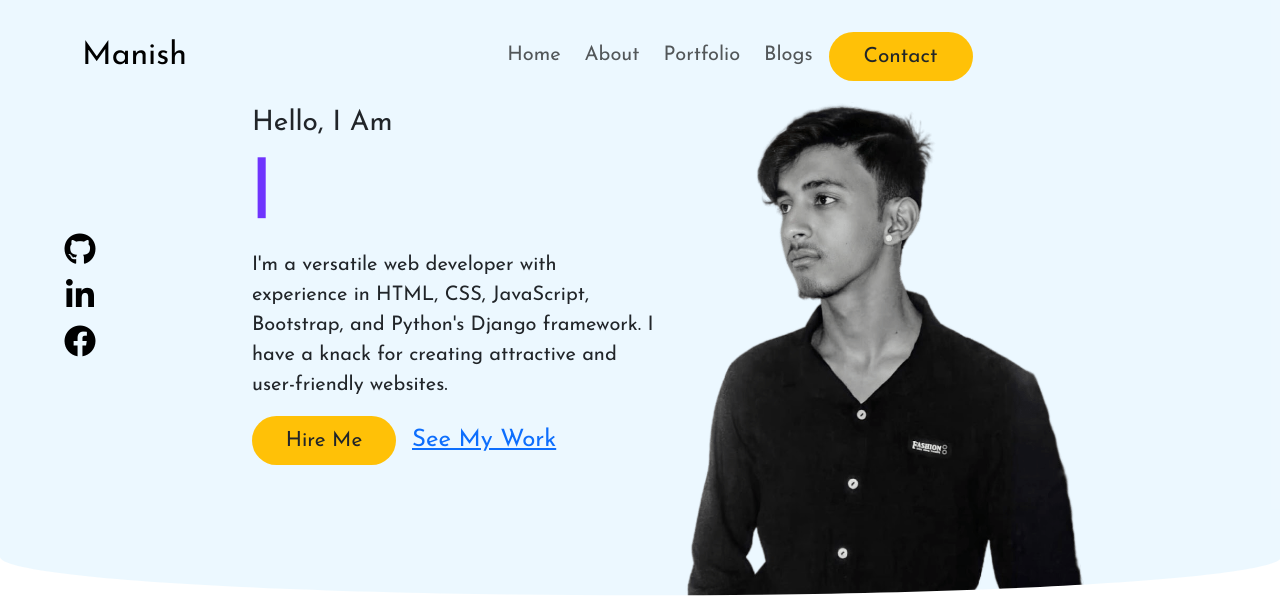
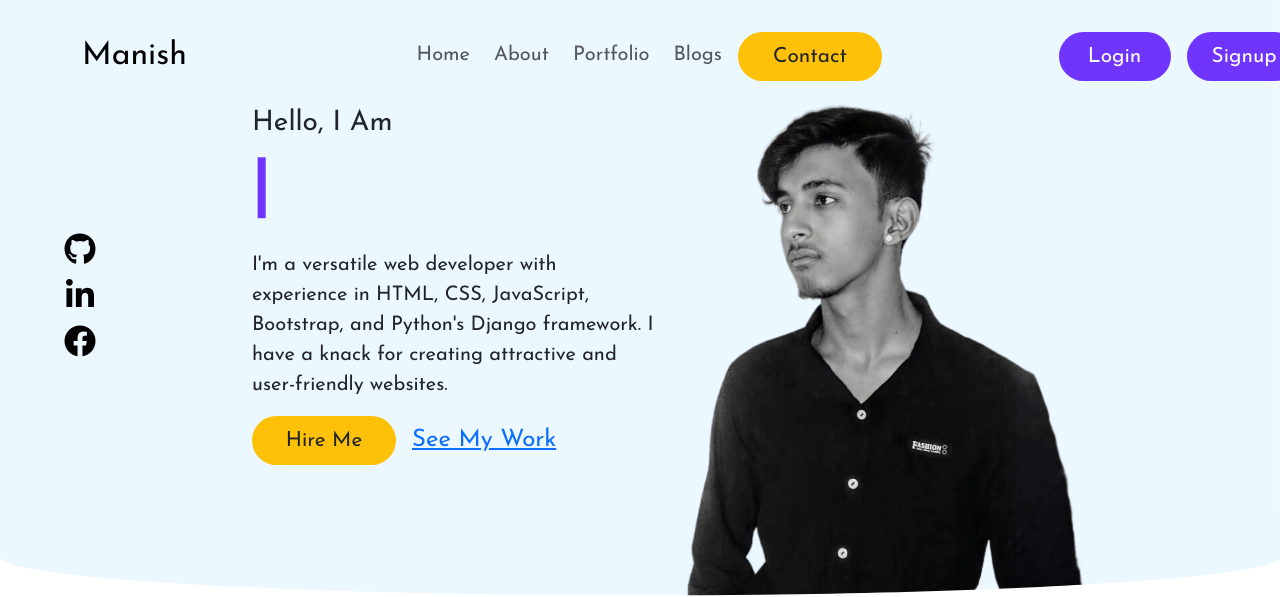
Before and after one commit to maniishbhusal/portfolio, a Django app: page / in a window 1280 px wide. Shown: the top 597 px of the page. Run offline with Django 4.2, Linux system fonts and the light colour scheme; data that the repository does not hold is empty.

Commit message:
Implement signup, login, and logout functionality

```diff
--- a/portfolio/urls.py
+++ b/portfolio/urls.py
@@ -8,4 +8,7 @@ urlpatterns = [
     path('blogs/', views.blogs_page, name='blogs_page'),
     path('blogs/<slug:slug>/', views.detailed_blog, name='detailed_blog'),
     path('contact/', views.contact, name='contact'),
+    path('signup/',views.signup,name='signup'),
+    path('login/',views.user_login,name='user_login'),
+    path('logout/',views.user_logout,name='user_logout'),
 ]
--- a/portfolio/views.py
+++ b/portfolio/views.py
@@ -1,6 +1,8 @@
-from django.shortcuts import render,redirect
+from django.shortcuts import render, redirect, HttpResponse
 from django.contrib import messages
 from .models import Portfolio, Blog, Contact
+from django.contrib.auth.models import User
+from django.contrib.auth import authenticate, login, logout
 
 
 # Create your views here.
@@ -49,8 +51,94 @@ def contact(request):
         email = request.POST['email']
         message = request.POST['message']
 
+        # Create a new Contact object with the provided data
         Contact.objects.create(name=name, email=email, message=message)
+
+        # Add a success message to the current request
         messages.success(request, 'Your message has been sent successfully')
+
+        # Redirect the user to the 'contact' page
         return redirect('contact')
 
+    # Render the 'contact.html' template if the request method is not 'POST'
     return render(request, 'portfolio/contact.html')
+
+
+def signup(request):
+    if request.method == 'POST':
+        full_name = request.POST['name'].split()
+        first_name = full_name[0]
+        if len(full_name) == 1:
+            last_name = ''
+        if len(full_name) == 2:
+            last_name = full_name[1]
+        if len(full_name) > 2:
+            last_name = full_name[1:]
+            last_name = ' '.join(last_name)
+        username = request.POST['username']
+        email = request.POST['email']
+        password = request.POST['password']
+        confirm_password = request.POST['confirm_password']
+
+        if password == confirm_password:
+            if User.objects.filter(username=username).exists():
+                # Add an information message to the current request
+                messages.info(request, 'Username already exists')
+
+                # Redirect the user to the 'home' page
+                return redirect('home')
+            elif User.objects.filter(email=email).exists():
+                # Add an information message to the current request
+                messages.info(request, 'Email already exists')
+
+                # Redirect the user to the 'home' page
+                return redirect('home')
+            else:
+                # Create a new User object with the provided data
+                user = User.objects.create_user(
+                    username=username, password=password, email=email)
+                user.first_name = first_name
+                user.last_name = last_name
+                user.save()
+
+                # Add a success message to the current request
+                messages.success(request, 'User created successfully')
+
+                # Redirect the user to the 'home' page
+                return redirect('home')
+
+        else:
+            # Add an information message to the current request
+            messages.info(request, 'Password not matching')
+            return redirect('home')
+
+    # Return an HTTP response with the message "Page not found" if the request method is not 'POST'
+    return render(request, 'portfolio/404_error.html')
+
+
+def user_login(request):
+    if request.method == 'POST':
+        username = request.POST['username']
+        password = request.POST['password']
+
+        # Authenticate the user with the given username and password
+        user = authenticate(username=username, password=password)
+
+        # If the user is authenticated, log them in and redirect to the home page
+        if user is not None:
+            login(request, user)
+            messages.success(request, 'Login Successful')
+            return redirect('home')
+        # If the user is not authenticated, display an error message and redirect to the home page
+        else:
+            messages.info(request, 'Invalid Credentials')
+            return redirect('home')
+
+    # If the request method is not 'POST', render the 404 error page
+    return render(request, 'portfolio/404_error.html')
+
+
+def user_logout(request):
+    logout(request)
+    messages.success(request, 'Logout Successful')
+    return redirect('home')
--- a/static/css/style.css
+++ b/static/css/style.css
@@ -34,6 +34,20 @@ body {
 .button:hover {
   background-color: #6f34fe;
   color: white;
+}
+
+.button_login_signup{
+  background-color: #6f34fe;
+  color: white;
+  font-size: 1.3rem;
+  padding: 0.5rem 1.5rem;
+  width: 7rem;
+  border-radius: 30px;
+}
+
+.button_login_signup:hover{
+    background-color: #ffc107;
+    color: black;
 }
 
 .landing_page {
--- a/templates/navbar.html
+++ b/templates/navbar.html
@@ -25,9 +25,112 @@
           </ul>
         </div>
       </div>
+      {% if user.is_authenticated %}
+
+      <div class="col-md-1">
+        <div class="collapse navbar-collapse">
+          <ul class="navbar-nav px-5" style="margin-left:8rem;">
+            <li class="nav-item">
+                <!-- Default dropend button -->
+                <div class="dropdown">
+                  <button class="btn btn-lg dropdown-toggle" type="button" data-bs-toggle="dropdown" aria-expanded="false">
+                    @{{ request.user }}
+                  </button>
+                  <ul class="dropdown-menu" style="background-color:#ecf8fff3;">
+                    <li><a href="{% url 'user_logout' %}" class="btn dropdown-item" type="button">Logout</a></li>
+                  </ul>
+                </div>
+            </li>
+          </ul>
+        </div>
+      </div>
+      {% else %}
+      <div class="col-md-2">
+        <div class="collapse navbar-collapse">
+          <ul class="navbar-nav ms-auto me-auto px-5">
+            <li class="nav-item">
+              <button type="button" class="btn button_login_signup" data-bs-toggle="modal"
+                data-bs-target="#loginModal">Login</button>
+            </li>
+            <li class="nav-item">
+              <button type="button" class="btn button_login_signup mx-3" data-bs-toggle="modal"
+                data-bs-target="#signupModal">Signup</button>
+            </li>
+          </ul>
+        </div>
+      </div>
+      {% endif %}
     </div>
   </div>
 </nav>
+
+<!-- Modal For Login Start -->
+<div class="modal fade" id="loginModal" tabindex="-1" aria-labelledby="loginModalLabel" aria-hidden="true">
+  <div class="modal-dialog">
+    <div class="modal-content">
+      <div class="modal-header">
+        <h1 class="modal-title fs-5" id="loginModalLabel">Login Here</h1>
+        <button type="button" class="btn-close" data-bs-dismiss="modal" aria-label="Close"></button>
+      </div>
+      <div class="modal-body">
+        <form action="{% url 'user_login' %}" method="post" autocomplete="off">
+          {% csrf_token %}
+          <div class="form-group mx-2">
+            <label for="username">Username:</label>
+            <input type="text" class="form-control p-2" name="username" id="username" placeholder="Enter a username">
+          </div>
+          <div class="form-group my-3 mx-2">
+            <label for="password">Password:</label>
+            <input type="password" class="form-control p-2" name="password" id="password" placeholder="Enter a password">
+          </div>
+          <button type="submit" class="btn button_login_signup my-2 mx-2 fs-5">Login</button>
+        </form>
+      </div>
+    </div>
+  </div>
+</div>
+<!-- Modal For Login End -->
+
+<!-- Modal For Signup Start -->
+<div class="modal fade" id="signupModal" tabindex="-1" aria-labelledby="signupModalLabel" aria-hidden="true">
+  <div class="modal-dialog">
+    <div class="modal-content">
+      <div class="modal-header">
+        <h1 class="modal-title fs-5" id="signupModalLabel">Signup Here</h1>
+        <button type="button" class="btn-close" data-bs-dismiss="modal" aria-label="Close"></button>
+      </div>
+      <div class="modal-body">
+        <form action="{% url 'signup' %}" method="post" autocomplete="off">
+          {% csrf_token %}
+          <div class="form-group mx-2">
+            <label for="name">Name:</label>
+            <input type="text" class="form-control p-2" name="name" id="name" placeholder="Enter your name" required>
+          </div>
+          <div class="form-group my-3 mx-2">
+            <label for="username">Username:</label>
+            <input type="text" class="form-control p-2" name="username" id="username" placeholder="Enter a username" required>
+          </div>
+          <div class="form-group my-3 mx-2">
+            <label for="email">Email:</label>
+            <input type="email" class="form-control p-2" name="email" id="email" placeholder="Enter your email" required>
+          </div>
+          <div class="form-group my-3 mx-2">
+            <label for="password">Password:</label>
+            <input type="password" class="form-control p-2" name="password" id="password" placeholder="Enter a password" required>
+          </div>
+          <div class="form-group my-3 mx-2">
+            <label for="confirm-password">Confirm Password:</label>
+            <input type="password" class="form-control p-2" name="confirm_password" id="confirm-password"
+             placeholder="Confirm your password" required>
+          </div>
+          <button type="submit" class="btn button_login_signup my-2 mx-2 fs-5">Signup</button>
+        </form>
+      </div>
+    </div>
+  </div>
+</div>
+<!-- Modal For Signup End -->
+
 
 <!--Messages-->
 {% if messages %}
```
Also changed, not shown: other parts of static/css/style.css (+4 -5 lines), portfolio/templates/portfolio/404_error.html (added, +19 -0 lines), static/javascript/script.js (+15 -0 lines). Lines whose indentation alone changed are shown as unchanged.
